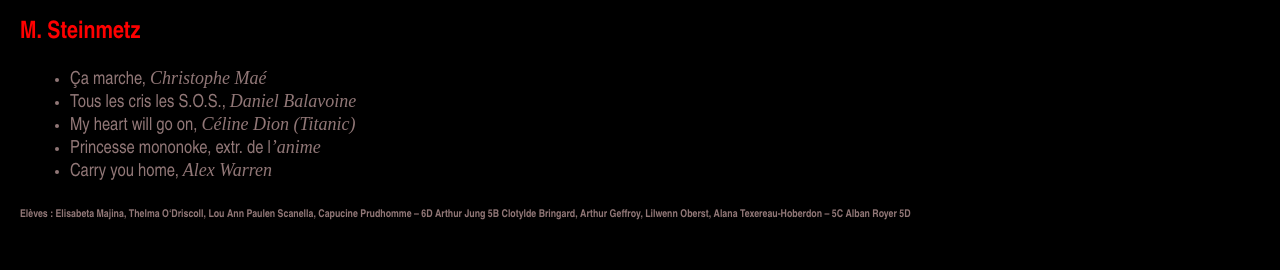
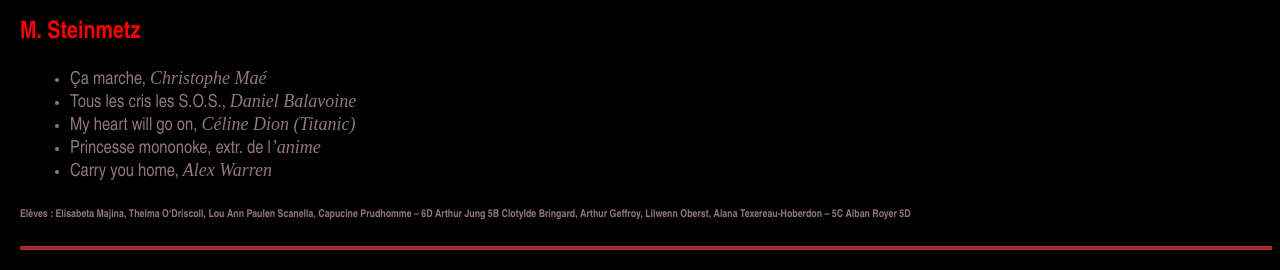
Before and after one commit to TSN-Vinci/Spectacle-2026, a plain HTML site: page index.html in a window 1280 px wide. Shown: the part 530-800 px from the top of the page. Drawn offline with Linux system fonts and the light colour scheme.

Commit message:
Add files via upload

```diff
--- a/index.html
+++ b/index.html
@@ -33,6 +33,7 @@
                 Clotylde Bringard, Arthur Geffroy, Lilwenn Oberst, Alana Texereau-Hoberdon – 5C
                 Alban Royer 5D
     </h6>
+    <hr color="brown"; size="4">
 
 
 </body>
```
